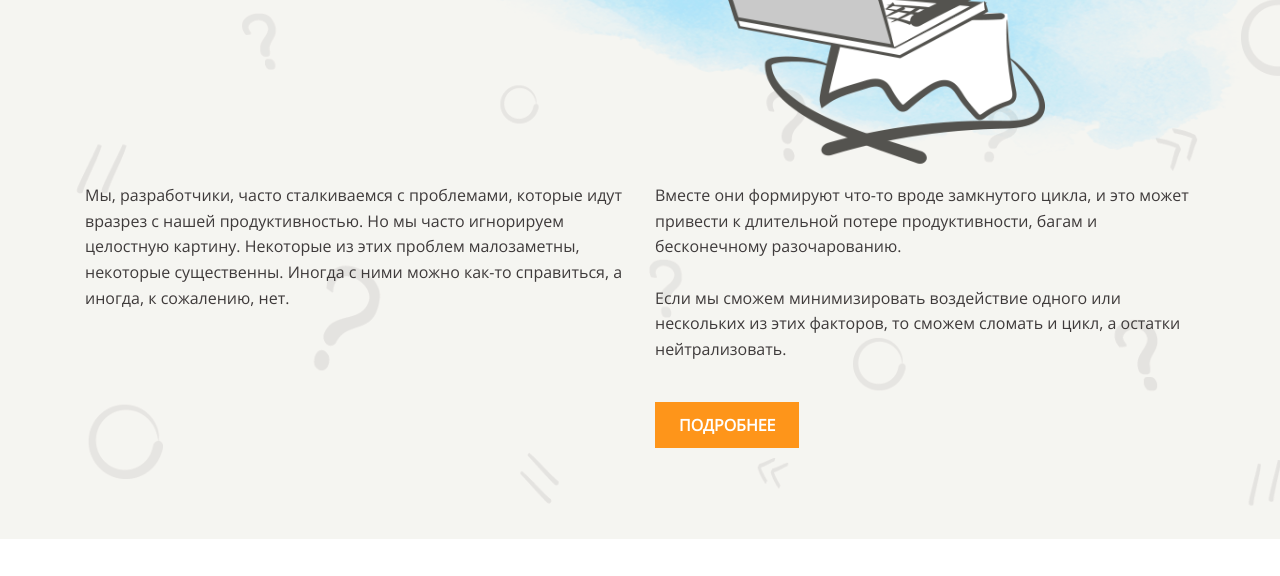
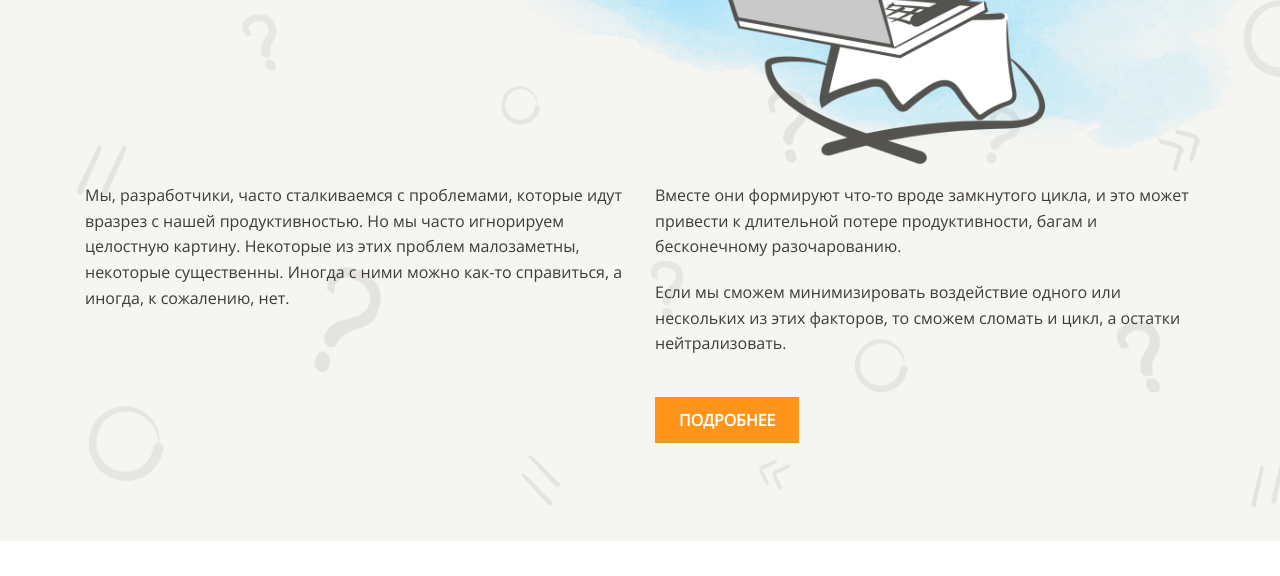
Before and after one commit to panechek/github.io, a website: page src/index.html in a window 1280 px wide. Shown: the part 376-952 px from the top of the page. Drawn offline with Linux system fonts and the light colour scheme.

Commit message:
mistake1

```diff
--- a/src/index.html
+++ b/src/index.html
@@ -33,15 +33,15 @@
                         </p>
                     </div>
                     <div class="text-box-two">
-                        <p>
+                        <p class="mb-20">
                             Вместе они формируют что-то вроде замкнутого цикла, и это может привести к длительной потере
                             продуктивности, багам и бесконечному разочарованию.
-                            <br>
-                            <br>
+                        </p>
+                        <p>
                             Если мы сможем минимизировать воздействие одного или нескольких из этих факторов, то сможем
                             сломать и цикл, а остатки нейтрализовать.
                         </p>
-                        <p class="header-btn">
+                        <p class="header-btn mb-8">
                             <a href="#common" class="back-main color-white btn fw-700">
                                 ПОДРОБНЕЕ
                             </a>
--- a/src/styles/style.css
+++ b/src/styles/style.css
@@ -346,3 +346,7 @@ input {
 .shadow {
   filter: drop-shadow(0 16px 32px rgba(0 0 0 / 15%));
 }
+
+.mb-8 {
+  margin-bottom: 8px;
+}
```
